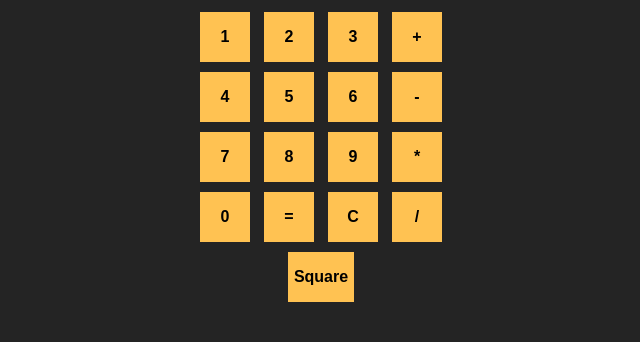
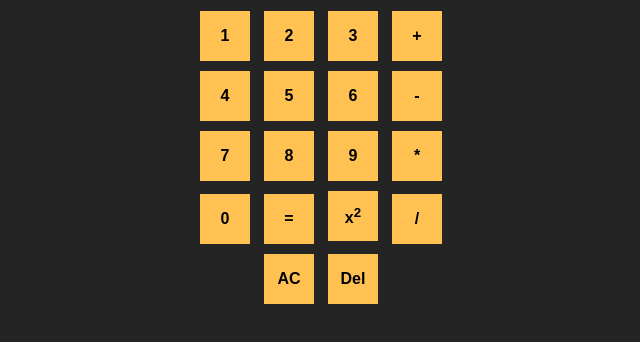
Before and after one commit to Chetan-KK/web-technology-projects, a plain HTML site: page 3.calculator/index.html in a window 1280 px wide. Shown: the part 304-646 px from the top of the page, without its empty margins (319-959 px from the left). Drawn offline with Linux system fonts and the light colour scheme.

Commit message:
Added a delete button

```diff
--- a/3.calculator/index.html
+++ b/3.calculator/index.html
@@ -28,10 +28,12 @@
       <br />
       <button onclick="appendToOutput('0')">0</button>
       <button onclick="calculateResult()">=</button>
-      <button onclick="clearOutput()">C</button>
+      <button onclick="square()">x<sup>2</sup></button>
       <button onclick="appendToOutput('/')">/</button>
       <br />
-      <button onclick="square()">Square</button>
+      <button onclick="clearOutput()">AC</button>
+      <button onclick="deleteLastDigit()">Del</button>
+
     </div>
 
     <script src="script.js"></script>
--- a/3.calculator/script.js
+++ b/3.calculator/script.js
@@ -5,6 +5,16 @@ function appendToOutput(value) {
 function clearOutput() {
     document.getElementById('output').value = '';
 }
+
+//adding a delete button
+function deleteLastDigit() {
+    const display = document.getElementById('output');
+    if (display && display.value) {
+        display.value = display.value.slice(0, -1);
+    }
+}
+
+
 
 function calculateResult() {
     try {
```
